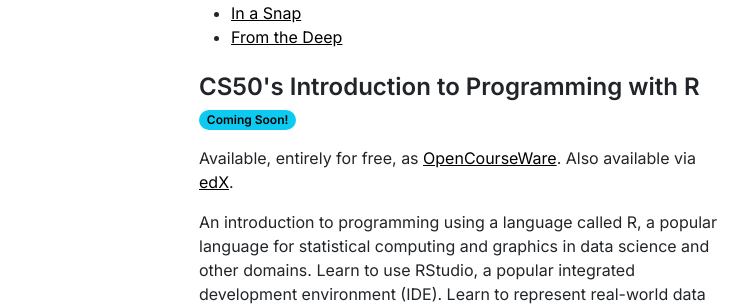
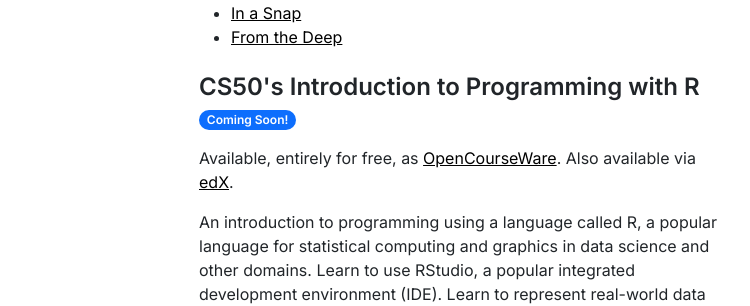
Before and after one commit to CarterZenke/jekyll-carterzenke.me, a Jekyll site: the page built from courses.html, in a window 1280 px wide. Shown: the part 1360-1666 px from the top of the page, without its empty margins (180-930 px from the left). Built offline with Jekyll 4.4.1, drawn with Linux system fonts in a browser that asks for light colours; nearby versions of some CDN libraries; comment, search, counter and statistics services are not loaded.

Commit message:
Update badge color

```diff
--- a/courses.html
+++ b/courses.html
@@ -36,7 +36,7 @@
         <div class="course mb-4">
             <h4 class="mb-1" style="font-weight: 600">CS50's Introduction to Programming with R</h4>
             <p>
-                <span style="color: white" class="badge rounded-pill text-bg-info">Coming Soon!</span>
+                <span class="badge rounded-pill text-bg-primary">Coming Soon!</span>
             </p>
             <p>Available, entirely for free, as <a href="https://cs50.harvard.edu/r">OpenCourseWare</a>. Also available via <a href="https://cs50.edx.org/r">edX</a>.</p>
             <p>An introduction to programming using a language called R, a popular language for statistical computing and graphics in data science and other domains. Learn to use RStudio, a popular integrated development environment (IDE). Learn to represent real-world data with vectors, matrices, arrays, lists, and data frames. Filter data with conditions, via which you can analyze subsets of data. Apply functions and loops, via which you can manipulate and summarize data sets. Write functions to modularize code and raise exceptions when something goes wrong. Tidy data with R’s tidyverse and create colorful visualizations with R’s grammar of graphics. By course’s end, learn to package, test, and share R code for others to use. Assignments inspired by real-world data sets.</p>
```
